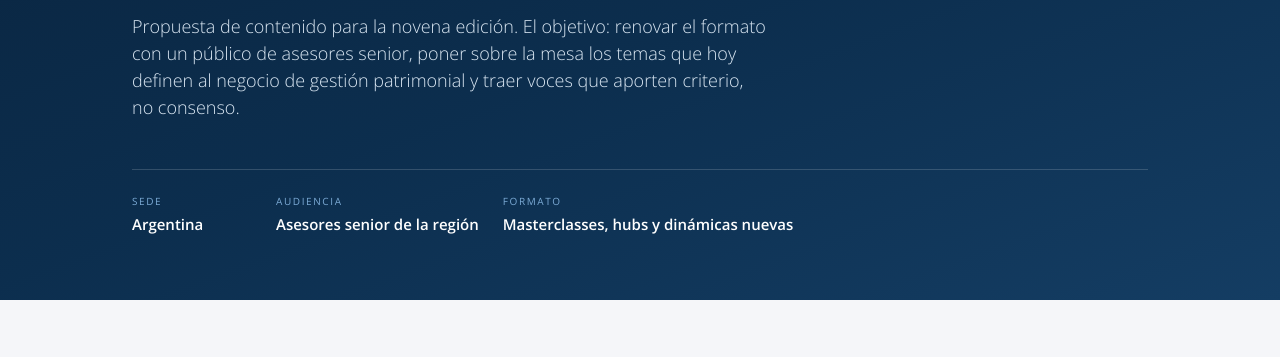
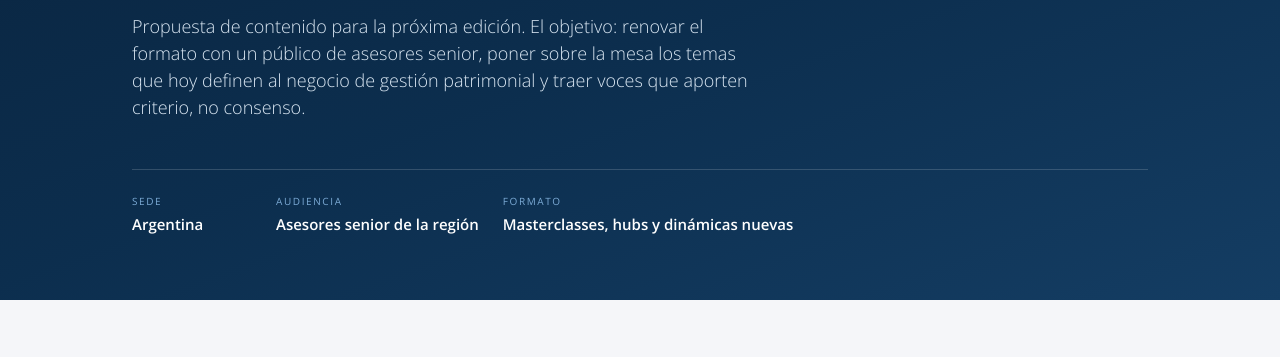
Before and after one commit to tinchomautner/kickoff-2027, a plain HTML site: page index.html in a window 1280 px wide. Shown: the part 443-800 px from the top of the page. Drawn offline with Linux system fonts and the light colour scheme.

Commit message:
Sacar referencia a novena edicion

```diff
--- a/index.html
+++ b/index.html
@@ -120,7 +120,7 @@
     <img class="logo" src="assets/logo-white.png" alt="LATAM ConsultUs">
     <p class="eyebrow">Kick Off 2027 · Documento de trabajo interno</p>
     <h1>Nuevas dinámicas, nuevos temas, nuevos <strong>referentes</strong>.</h1>
-    <p class="lead">Propuesta de contenido para la novena edición. El objetivo: renovar el formato con un público de asesores senior, poner sobre la mesa los temas que hoy definen al negocio de gestión patrimonial y traer voces que aporten criterio, no consenso.</p>
+    <p class="lead">Propuesta de contenido para la próxima edición. El objetivo: renovar el formato con un público de asesores senior, poner sobre la mesa los temas que hoy definen al negocio de gestión patrimonial y traer voces que aporten criterio, no consenso.</p>
     <dl class="meta">
       <div><dt>Sede</dt><dd>Argentina</dd></div>
       <div><dt>Audiencia</dt><dd>Asesores senior de la región</dd></div>
```
